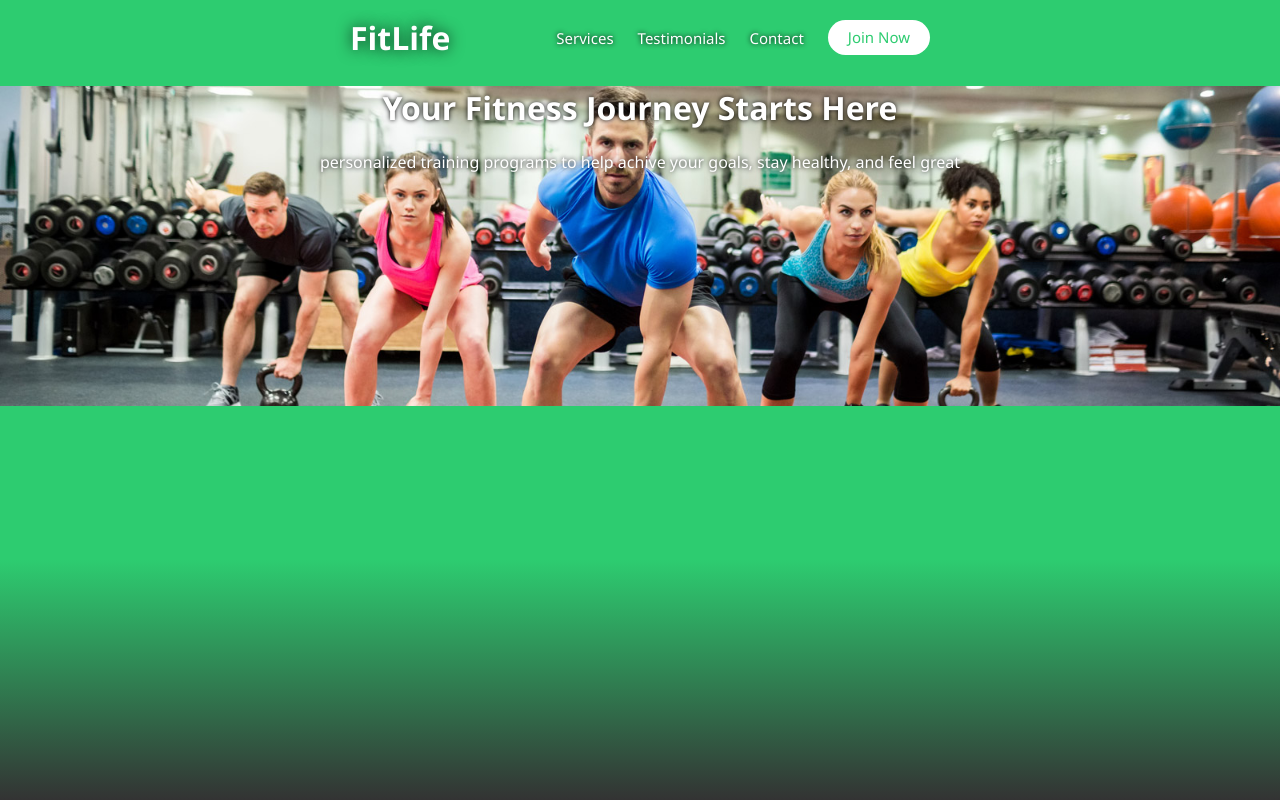
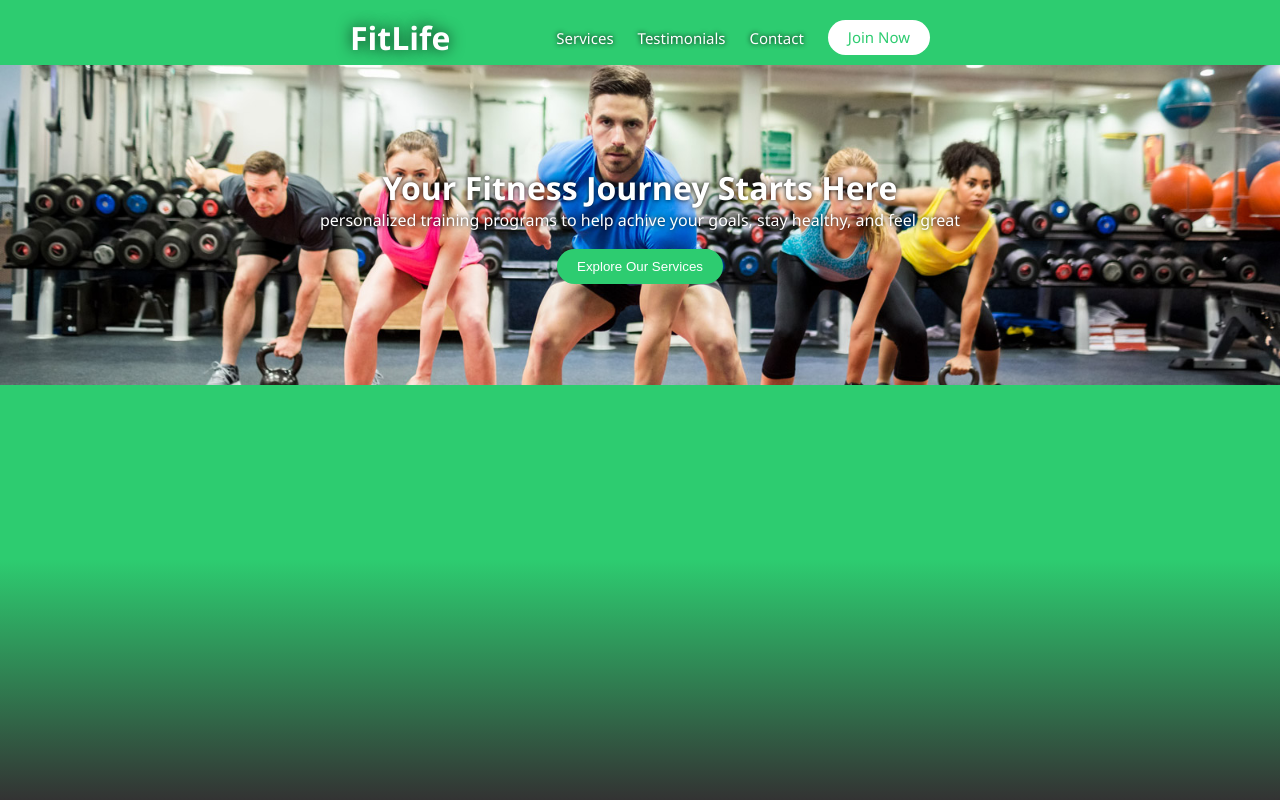
Before and after one commit to Michali9/fitnessPage, a plain HTML site: page fitnesspage/index.html in a window 1280 px wide. Drawn offline with Linux system fonts and the light colour scheme.

Commit message:
main container addedd

```diff
--- a/fitnesspage/index.html
+++ b/fitnesspage/index.html
@@ -20,9 +20,9 @@
 
 
             <div class="container">
-                <h1 class="text">Your Fitness Journey Starts Here</h1>
-                <p class="text">personalized training programs to help achive your goals, stay healthy, and feel great</p>
-
+                <h1>Your Fitness Journey Starts Here</h1>
+                <p>personalized training programs to help achive your goals, stay healthy, and feel great</p>
+                <button class="services-btn">Explore Our Services</button>
             </div>
 
 
--- a/fitnesspage/style.css
+++ b/fitnesspage/style.css
@@ -1,4 +1,8 @@
-
+*{
+  margin: 0;
+  padding: 0;
+  box-sizing: border-box;
+}
 html, body {
     height: 100%;
 }
@@ -11,6 +15,7 @@ body {
 
 
 .navbar{
+
    display: flex;
     align-items: center;
     justify-content: space-between;
@@ -77,6 +82,9 @@ body {
     background-image: url("./images/group-fitess.jpg");
     background-size: cover;
     background-position: center;
+    display: flex;
+    flex-direction: column;
+    justify-content: center;
     text-align: center;
     color: #fff;
     text-shadow: 0 0 5px rgb(0, 0, 0);
@@ -84,5 +92,16 @@ body {
 
 }
 
-h1, p{
+.services-btn{
+    width: fit-content;
+   color: #fff ;
+    background-color: #2DCC70;
+    padding: 10px 20px;
+    border-radius: 50px;
+
+    align-items: center;
+    display: inline-flex;
+    justify-content: center;
+     margin: 18px auto 0;
+    border: none;
 }
```
